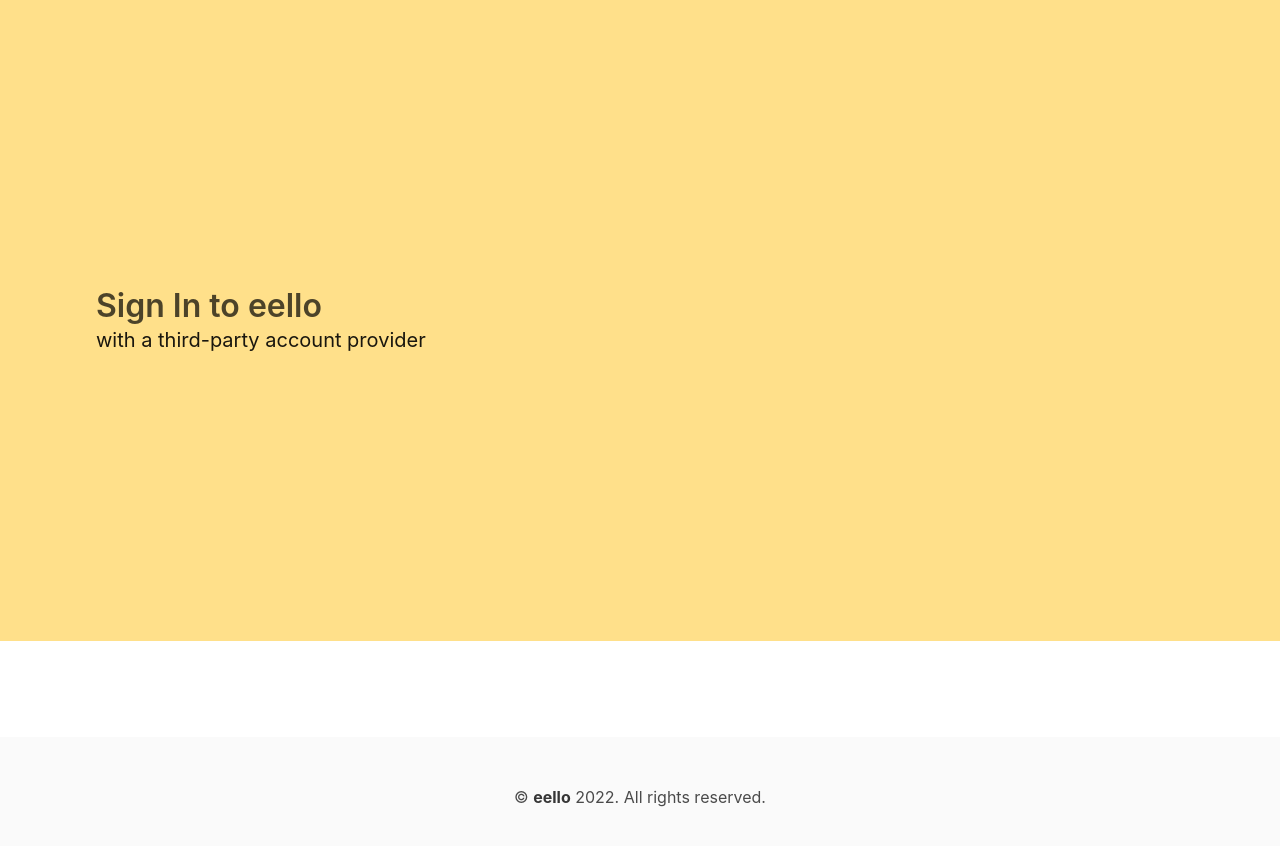
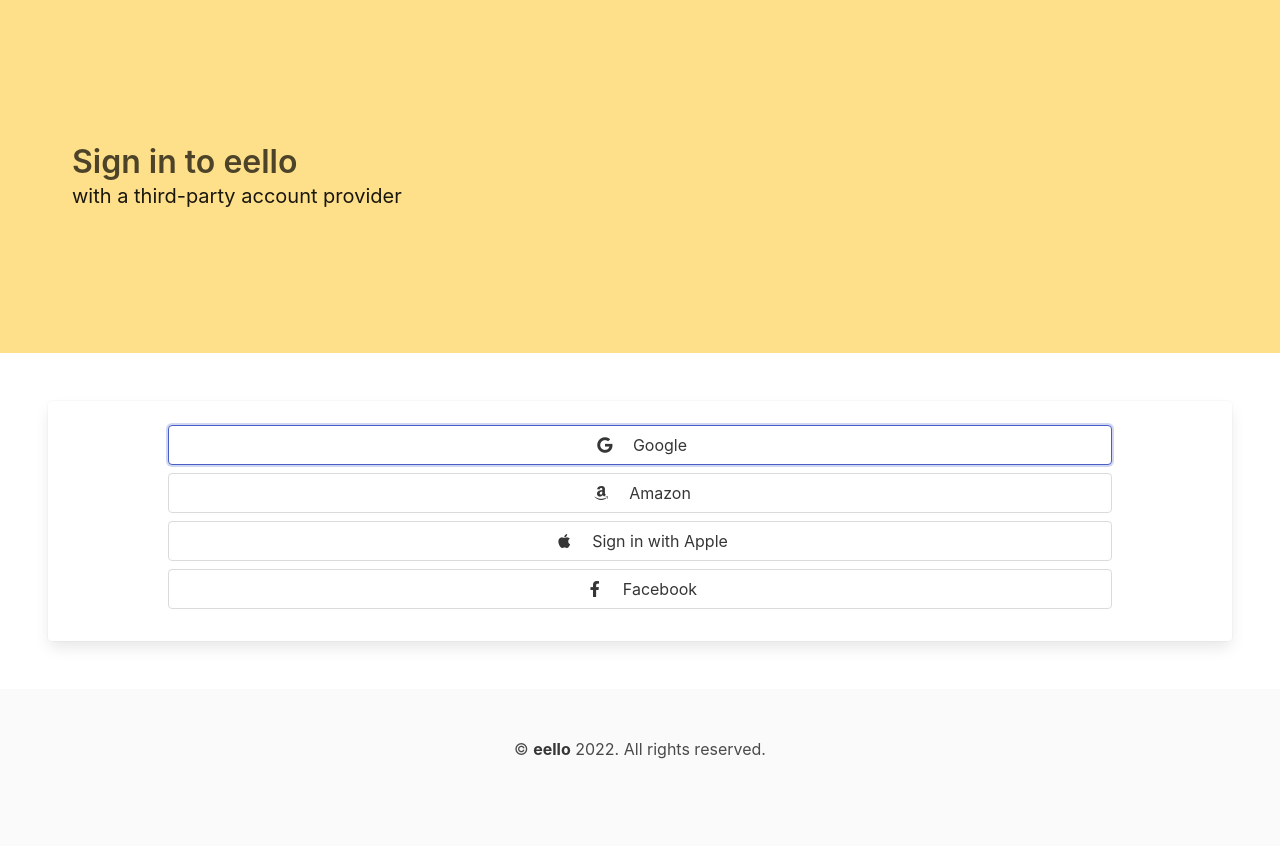
Before and after one commit to swanav/eello-adb2c-ui, a plain HTML site: page SocialSignIn.html in a window 1280 px wide. Drawn offline with nearby package versions, Linux system fonts and the light colour scheme.

Commit message:
SocialSignIn

```diff
--- a/SocialSignIn.html
+++ b/SocialSignIn.html
@@ -6,18 +6,41 @@
     <meta name="viewport" content="width=device-width, initial-scale=1.0">
     <title>eello | Sign in with External Account</title>
     <link rel="stylesheet" data-preload="true" href="https://cdn.jsdelivr.net/npm/bulma@0.9.3/css/bulma-rtl.min.css" />
-    <link rel="stylesheet" data-preload="true" href="https://swanav.github.io/eello-adb2c-ui/styles.css"/>
+    <link rel="stylesheet" data-preload="true" href="styles.css"/>
+    <!-- <link rel="stylesheet" data-preload="true" href="https://swanav.github.io/eello-adb2c-ui/styles.css"/> -->
+    <script src="main.js"></script>
 </head>
 <body>
-    <section class="hero is-large is-warning">
+    <section class="hero is-medium is-warning">
         <div class="hero-body">
-            <p class="title">Sign In to eello</p>
+            <p class="title">Sign in to eello</p>
             <p class="subtitle">with a third-party account provider</p>
         </div>
     </section>
     <section class="section">
-        <div id="api">
-
+        <div id="api" data-name="Unified">
+            <div class="heading">
+              <h1 role="heading">Sign in</h1>
+            </div>
+              <div class="claims-provider-list-buttons social" aria-label="Sign in with your social account" role="form">
+                <div class="intro">
+                  <h2 aria-level="1">Sign in with your social account</h2>
+                </div>
+                <div class="options">
+                    <div>
+                        <button class="accountButton firstButton claims-provider-selection" id="GoogleExchange" role="link" autofocus="">Google</button>
+                    </div>
+                    <div>
+                        <button class="accountButton claims-provider-selection" id="AmazonExchange" role="link">Amazon</button>
+                    </div>
+                    <div>
+                        <button class="accountButton claims-provider-selection" id="AppleExchange" role="link">Sign in with Apple</button>
+                    </div>
+                    <div>
+                        <button class="accountButton claims-provider-selection" id="FacebookExchange" role="link">Facebook</button>
+                    </div>
+                </div>
+            </div>
         </div>
     </section>
     <footer class="footer">
--- /dev/null
+++ b/main.js
@@ -0,0 +1,45 @@
+window.onload = () => {
+
+    const unifiedSelectorDiv = document.querySelector('#api[data-name="Unified"]')
+    if (unifiedSelectorDiv) {
+        unifiedSelectorDiv.classList.add('card', 'p-5')
+        unifiedSelectorDiv
+            .querySelector('.claims-provider-list-buttons > .options')
+            .childNodes
+            .forEach((e) => {
+                if (e.nodeType === Node.ELEMENT_NODE) {
+                    e.classList.add('is-flex', 'mb-2', 'px-6', 'mx-6')
+                }
+            })
+
+        const googleAccountButton = unifiedSelectorDiv.querySelector('.accountButton#GoogleExchange')
+        modifyActionButton(googleAccountButton, 'fab fa-google')
+
+        const amazonAccountButton = unifiedSelectorDiv.querySelector('.accountButton#AmazonExchange')
+        modifyActionButton(amazonAccountButton, 'fab fa-amazon')
+
+        const appleAccountButton = unifiedSelectorDiv.querySelector('.accountButton#AppleExchange')
+        modifyActionButton(appleAccountButton, 'fab fa-apple')
+
+        const facebookAccountButton = unifiedSelectorDiv.querySelector('.accountButton#FacebookExchange')
+        modifyActionButton(facebookAccountButton, 'fab fa-facebook-f')
+    }
+}
+
+function modifyActionButton(button, icon, text) {
+    if (text === undefined) {
+        text = button.innerText
+    }
+
+    button.classList.add('button', 'is-flex-grow-1')
+
+    const iconSpan = document.createElement('span')
+    iconSpan.classList.add('icon', 'mx-2')
+    iconSpan.innerHTML = `<i class="${icon}"></i>`
+
+    const textSpan = document.createElement('span')
+    textSpan.classList.add('mx-2')
+    textSpan.innerText = text
+
+    button.replaceChildren(iconSpan, textSpan)
+}
--- a/styles.css
+++ b/styles.css
@@ -1,6 +1,11 @@
 @import url('https://cdn.jsdelivr.net/npm/bulma@0.9.3/css/bulma-rtl.min.css');
 @import url('https://fonts.googleapis.com/css?family=Roboto:400,700');
+@import url('https://use.fontawesome.com/releases/v5.15.4/css/all.css');
 
 html, body {
     height: 100%;
 }
+
+#api > .heading, .claims-provider-list-buttons > .intro {
+    display: none;
+}
```
